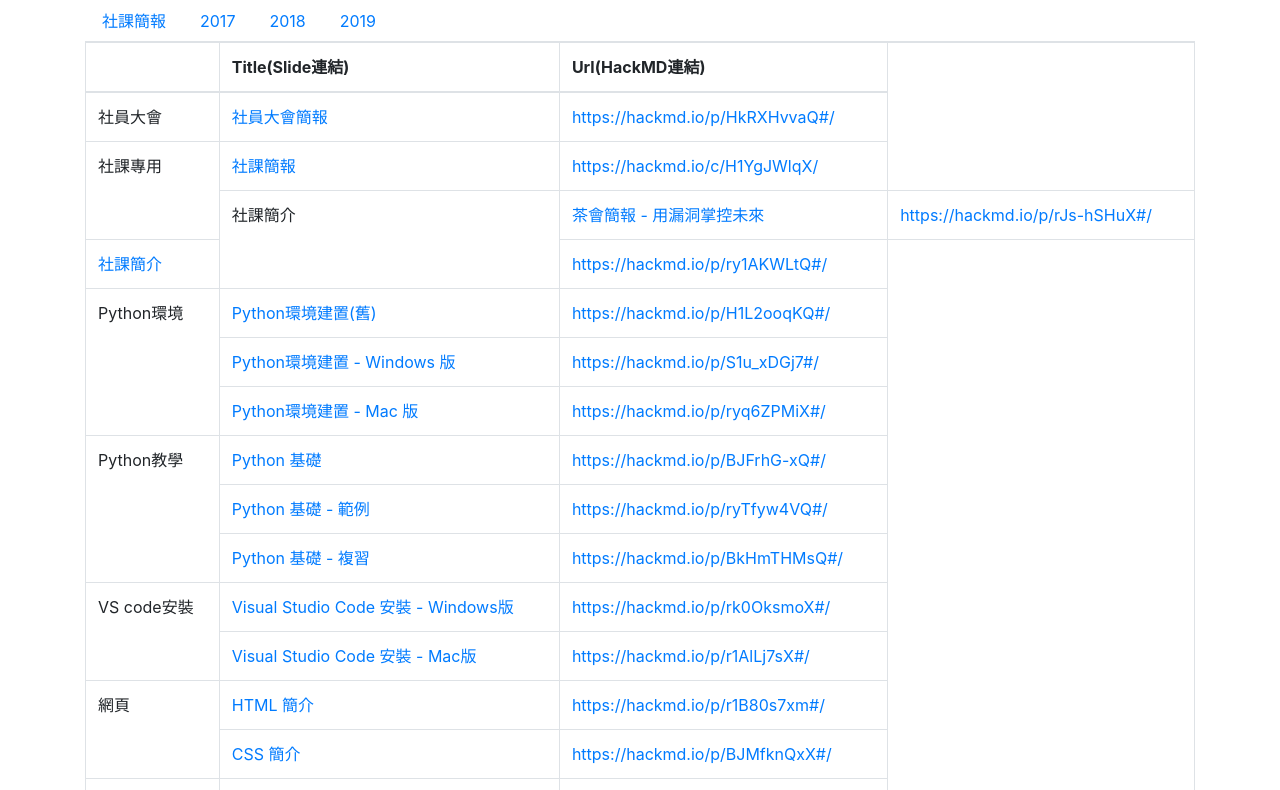
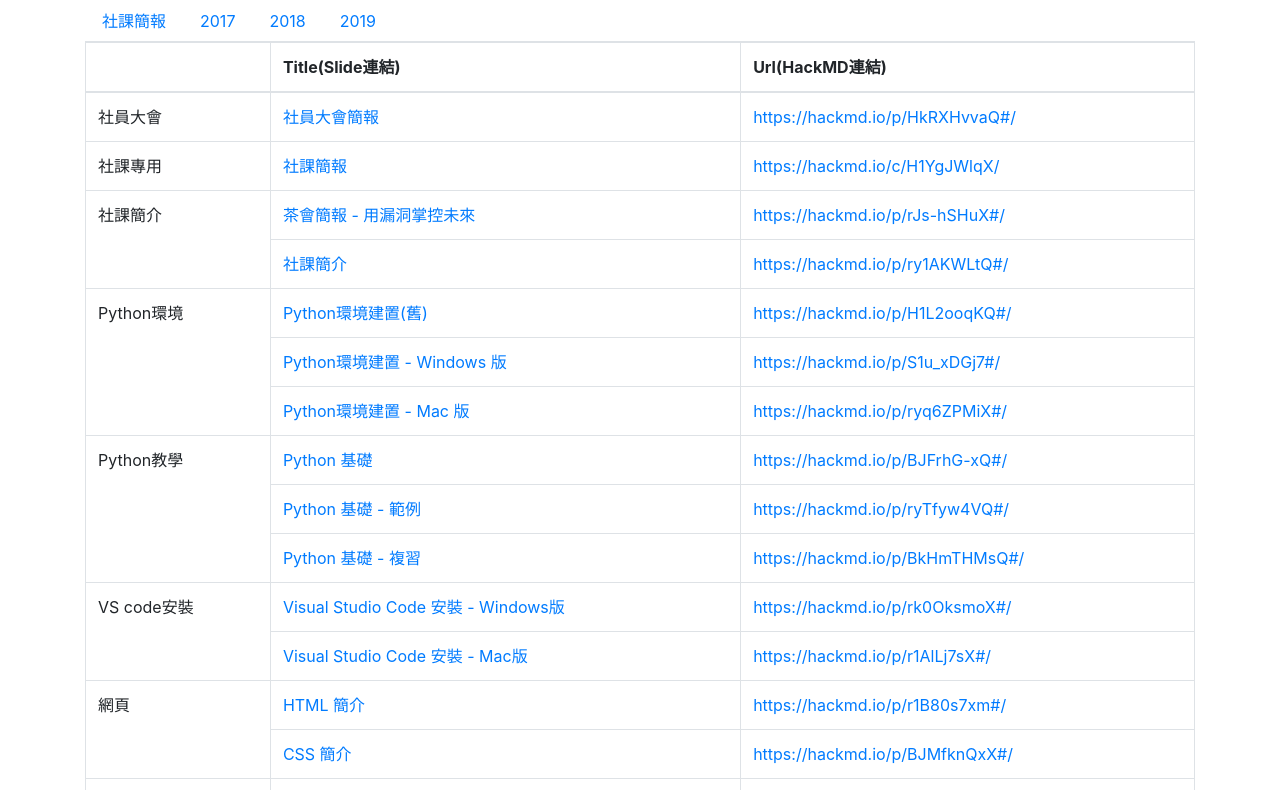
Before and after one commit to D0683497/slides, a plain HTML site: page index.html in a window 1280 px wide. Shown: the top 790 px of the page. Drawn offline with nearby package versions, Linux system fonts and the light colour scheme.

Commit message:
修改首頁

```diff
--- a/index.html
+++ b/index.html
@@ -41,7 +41,7 @@
 					<td><a href="https://hackmd.io/p/HkRXHvvaQ#/" target="_blank">https://hackmd.io/p/HkRXHvvaQ#/</a></td>
 				</tr>
 				<tr>
-					<td rowspan="2">社課專用</td>
+					<td>社課專用</td>
 					<td><a href="https://hackmd.io/c/H1YgJWlqX/" target="_blank">社課簡報</a></td>
 					<td><a href="https://hackmd.io/c/H1YgJWlqX/" target="_blank">https://hackmd.io/c/H1YgJWlqX/</a></td>
 				</tr>
```
